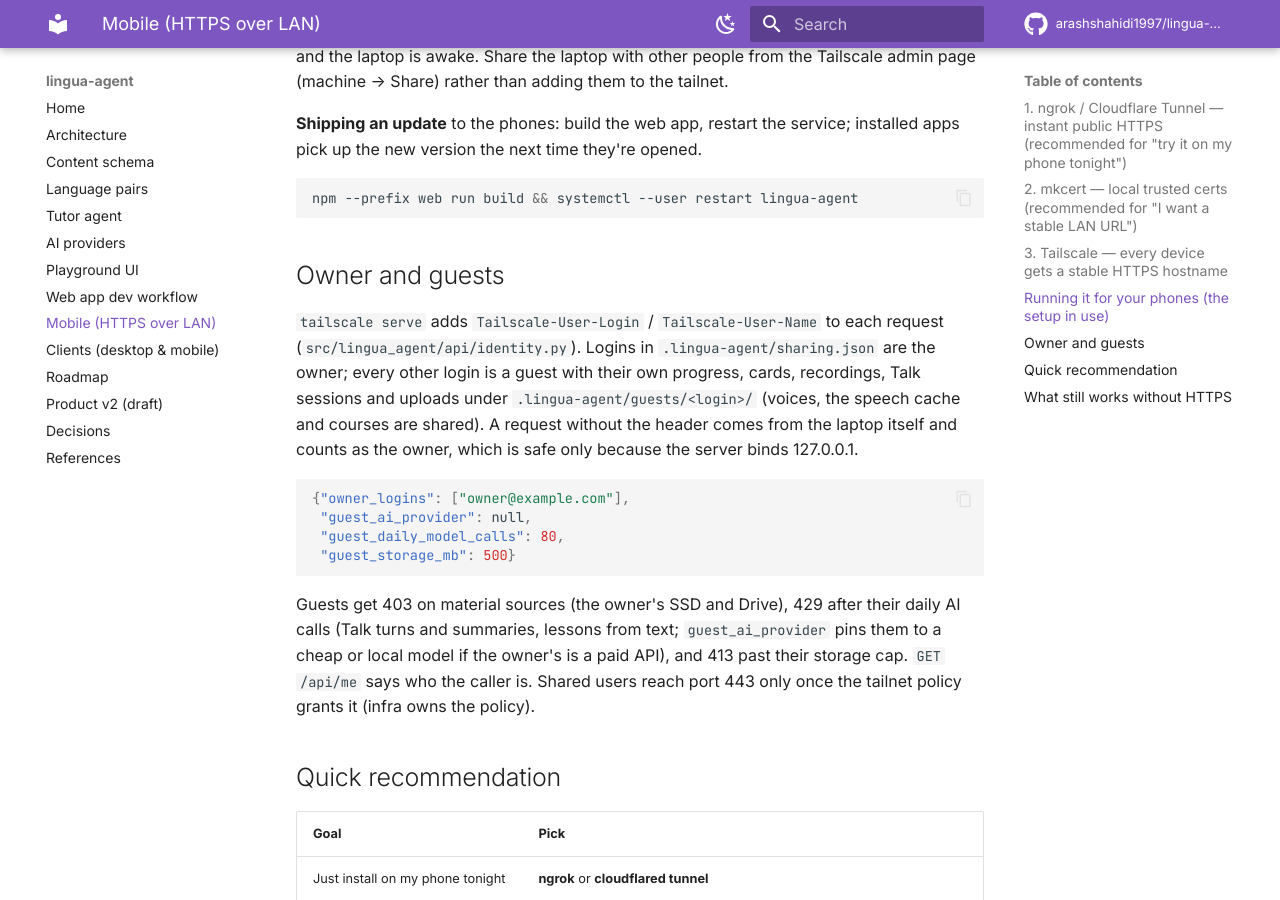
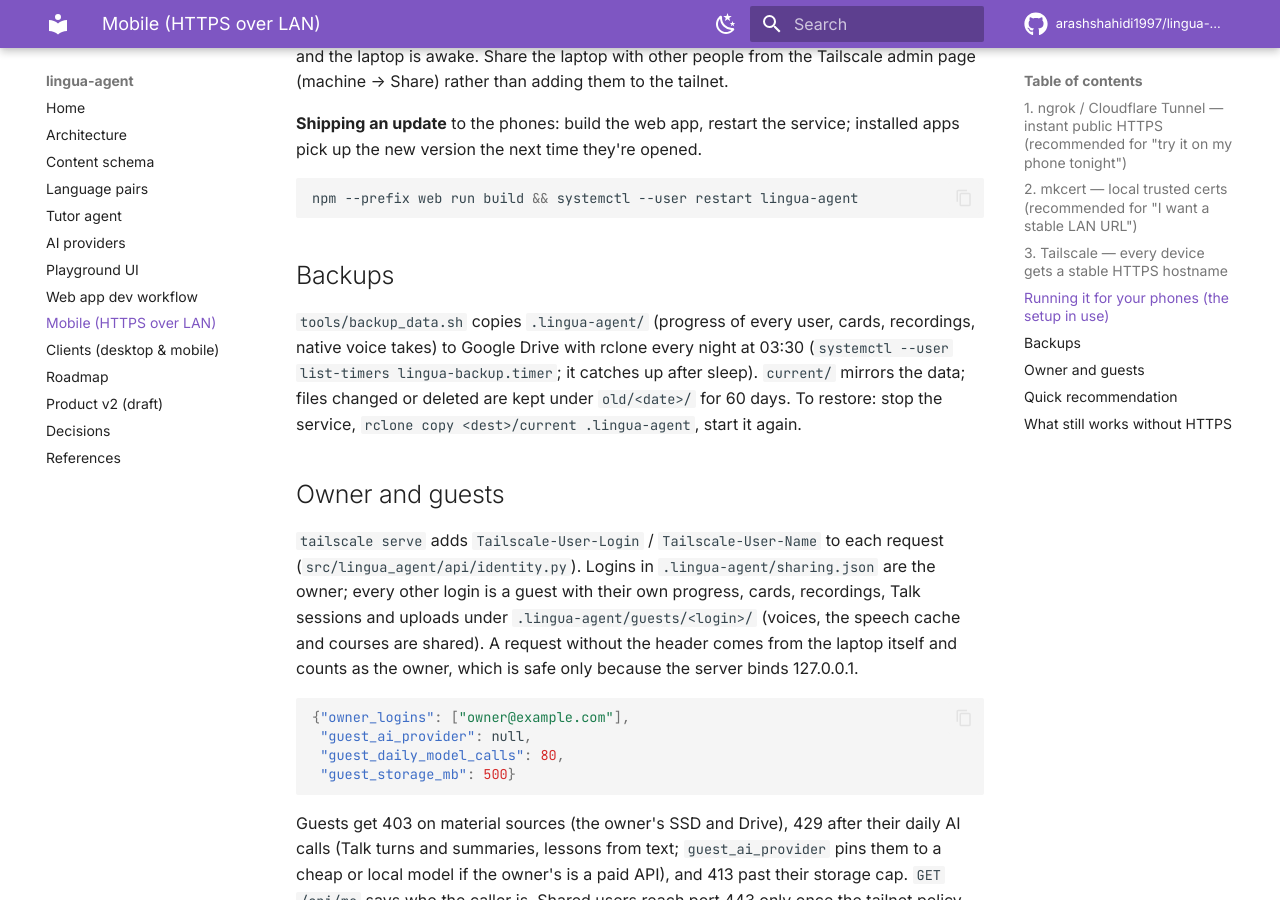
Before and after one commit to arashshahidi1997/lingua-agent, an MkDocs documentation site: the page built from docs/mobile-https.md, in a window 1280 px wide and 900 px high, scrolled down 2257 px. Built offline with MkDocs 1.6.1 and Material for MkDocs 9.7.7, drawn with Linux system fonts in a browser that asks for light colours; comment, search, counter and statistics services are not loaded.

Commit message:
Nightly backup of the app's data to Google Drive
tools/backup_data.sh (systemd user timer lingua-backup.timer, 03:30, catches
up after sleep): rclone sync of .lingua-agent to Drive with a 60-day history
of changed and deleted files; the voice model and speech cache are skipped.

Co-Authored-By: Claude Opus 5.5 <noreply@anthropic.com>

````diff
--- a/docs/mobile-https.md
+++ b/docs/mobile-https.md
@@ -89,6 +89,13 @@ version the next time they're opened.
 npm --prefix web run build && systemctl --user restart lingua-agent
 ```
 
+## Backups
+
+`tools/backup_data.sh` copies `.lingua-agent/` (progress of every user, cards, recordings, native voice takes)
+to Google Drive with rclone every night at 03:30 (`systemctl --user list-timers lingua-backup.timer`; it
+catches up after sleep). `current/` mirrors the data; files changed or deleted are kept under `old/<date>/`
+for 60 days. To restore: stop the service, `rclone copy <dest>/current .lingua-agent`, start it again.
+
 ## Owner and guests
 
 `tailscale serve` adds `Tailscale-User-Login` / `Tailscale-User-Name` to each request
````
Also changed, not shown: docs/backlog.md (+2 -2 lines), 1 other file.
